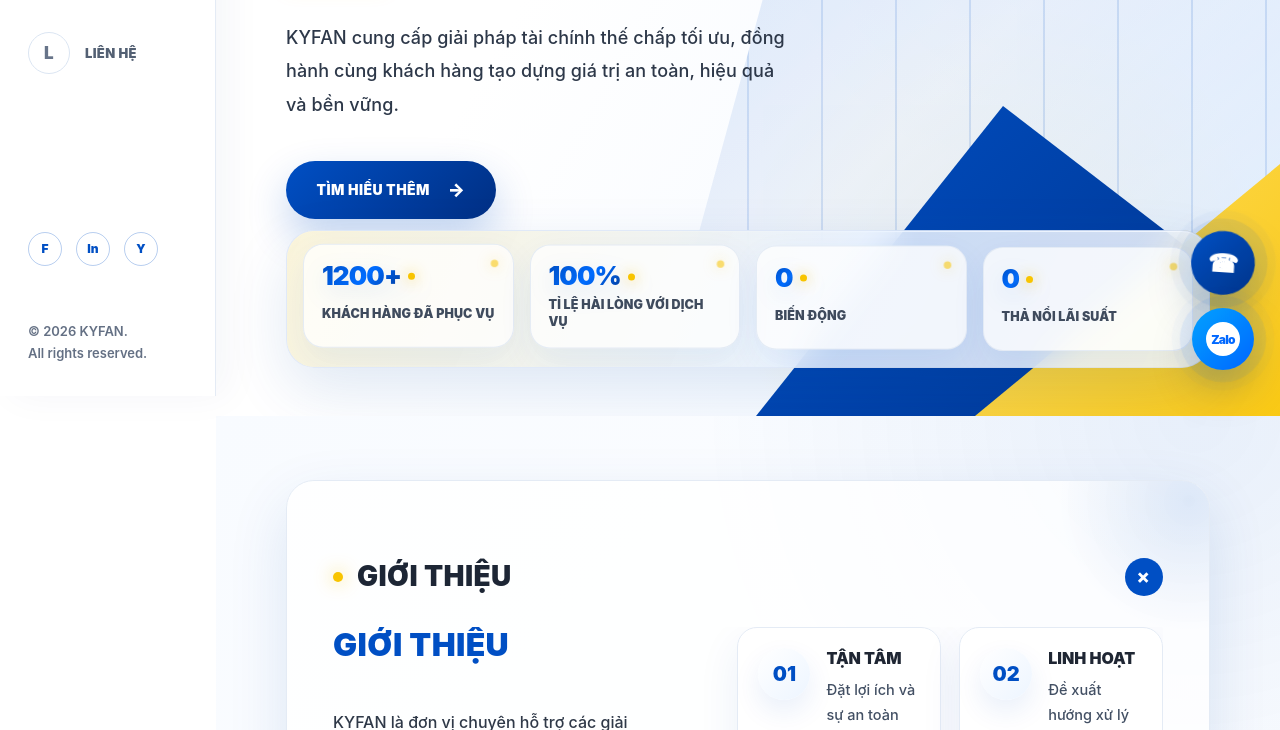
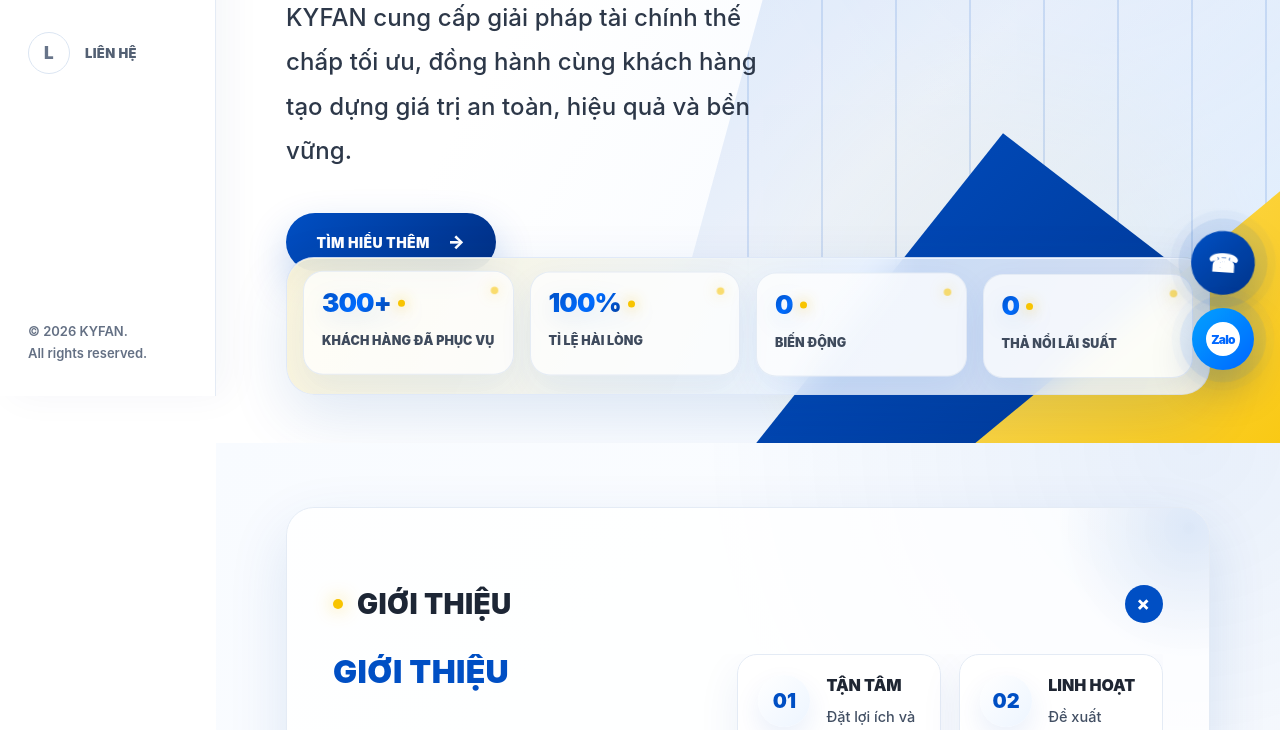
Before and after one commit to KYFAN-fi/portfolio, a plain HTML site: page index.html in a window 1280 px wide. Shown: the part 404-1134 px from the top of the page. Drawn offline with Linux system fonts and the light colour scheme.

Commit message:
update font size

```diff
--- a/index.html
+++ b/index.html
@@ -30,13 +30,7 @@
                             hệ</span></a>
                 </nav>
             </div>
-
             <div class="sidebar-footer">
-                <div class="socials">
-                    <a href="#" aria-label="Facebook">F</a>
-                    <a href="#" aria-label="LinkedIn">In</a>
-                    <a href="#" aria-label="YouTube">Y</a>
-                </div>
                 <p class="copyright">© 2026 KYFAN.<br>All rights reserved.</p>
             </div>
         </aside>
@@ -55,7 +49,7 @@
                     <h1>KYFAN</h1>
                     <h2>Tài Chính Tối Ưu</h2>
                     <div class="accent-line" aria-hidden="true"></div>
-                    <p class="hero-desc">
+                    <p class="hero-desc" style="font-size: 24px;">
                         KYFAN cung cấp giải pháp tài chính thế chấp tối ưu, đồng hành cùng khách hàng tạo dựng giá trị
                         an toàn, hiệu quả và bền vững.
                     </p>
@@ -64,12 +58,12 @@
 
                 <div class="stats-count" aria-label="Thống kê nổi bật">
                     <div class="stat-item">
-                        <strong data-count="1200" data-suffix="+">1200+</strong>
+                        <strong data-count="300" data-suffix="+">300+</strong>
                         <span>Khách hàng đã phục vụ</span>
                     </div>
                     <div class="stat-item">
                         <strong data-count="100" data-suffix="%">100%</strong>
-                        <span>Tỉ lệ hài lòng với dịch vụ</span>
+                        <span>Tỉ lệ hài lòng</span>
                     </div>
                     <div class="stat-item">
                         <strong data-count="0" data-suffix="">0</strong>
--- a/styles.css
+++ b/styles.css
@@ -314,7 +314,7 @@
             max-width: 510px;
             margin-bottom: 40px;
             color: #2d3849;
-            font-size: 18px;
+            font-size: 28px;
             line-height: 1.85;
             font-weight: 550;
             letter-spacing: .1px;
```
